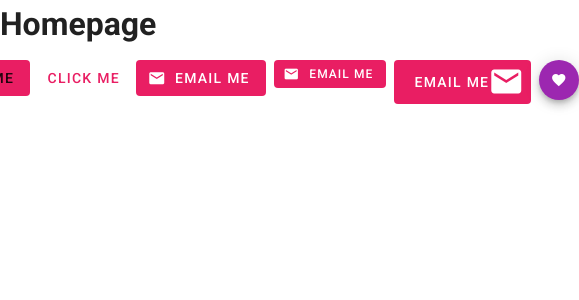
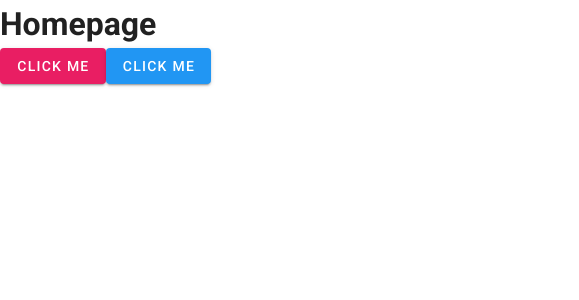
Before and after one commit to crhwebdev-courses/todo-ninja, a Vue app: page / in a window 390 px wide. Shown: the top 300 px of the page, 579 px wide, since content can reach past the window. Built offline with nearby package versions, Linux system fonts and the light colour scheme.

Commit message:
Add several buttons that are hidden at different breakpoints

```diff
--- a/src/views/Home.vue
+++ b/src/views/Home.vue
@@ -1,26 +1,9 @@
 <template>
   <div class="home">
     <h1>Homepage</h1>
-    <div class="container">
-      <v-btn class="pink white--text mr-2">click me</v-btn>
-      <v-btn depressed color="pink">click me</v-btn>
-      <v-btn text color="pink">click me</v-btn>
-      <v-btn depressed class="pink white--text mr-2">
-        <v-icon left>mdi-email</v-icon>
-        <span>EMAIL ME</span>
-      </v-btn>
-      <v-btn small depressed class="pink white--text mr-2">
-        <v-icon left small>mdi-email</v-icon>
-        <span>EMAIL ME</span>
-      </v-btn>
-      <v-btn large depressed class="pink white--text mr-2">
-        <span>EMAIL ME</span>
-        <v-icon right large>mdi-email</v-icon>
-      </v-btn>
-      <v-btn fab small dark color="purple">
-        <v-icon small>mdi-heart</v-icon>
-      </v-btn>
-    </div>
+    <v-btn class="hidden-md-and-down">click me</v-btn>
+    <v-btn dark color="pink" class="hidden-md-and-up">click me</v-btn>
+    <v-btn dark color="blue" class="hidden-sm-only">click me</v-btn>
   </div>
 </template>
 <script>
```
